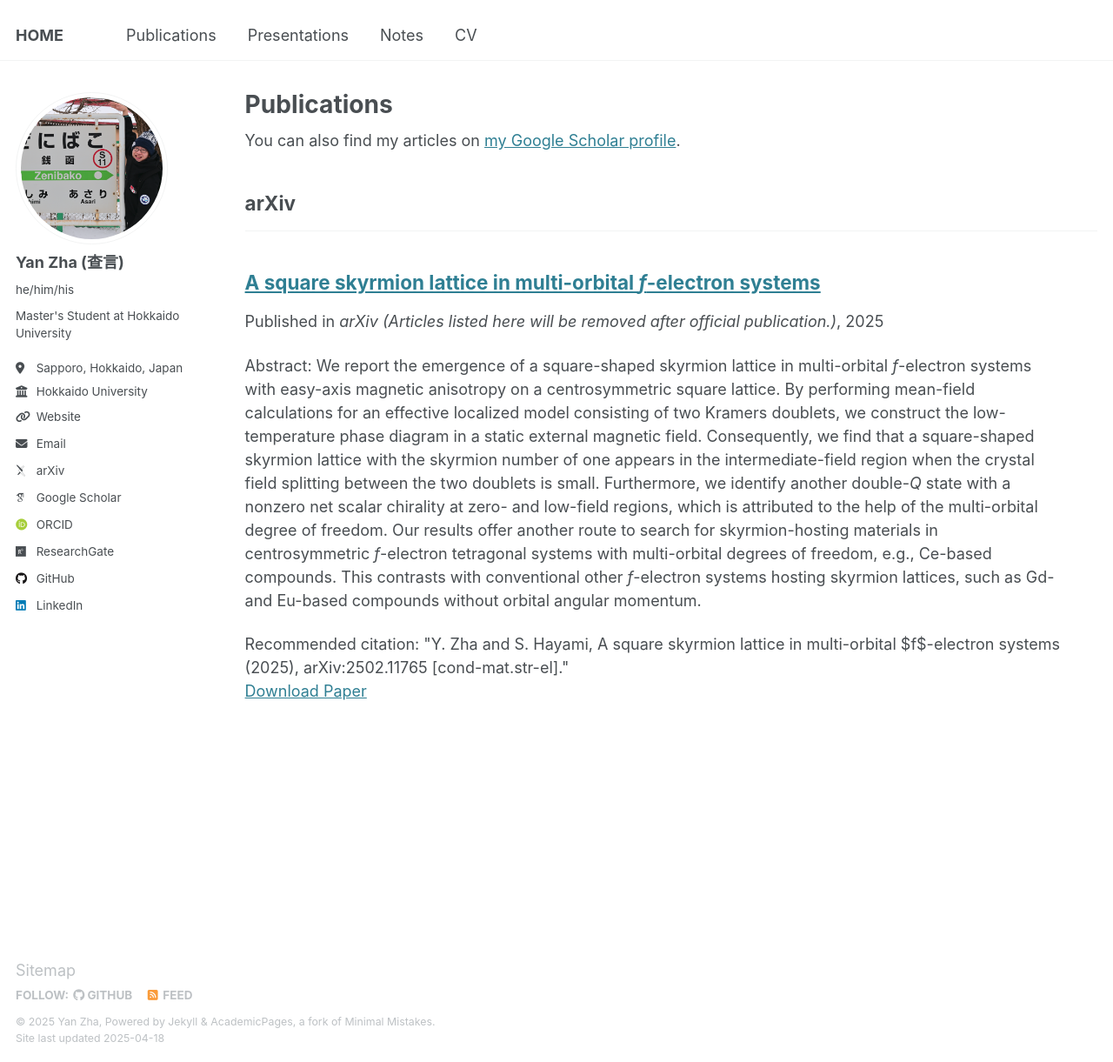
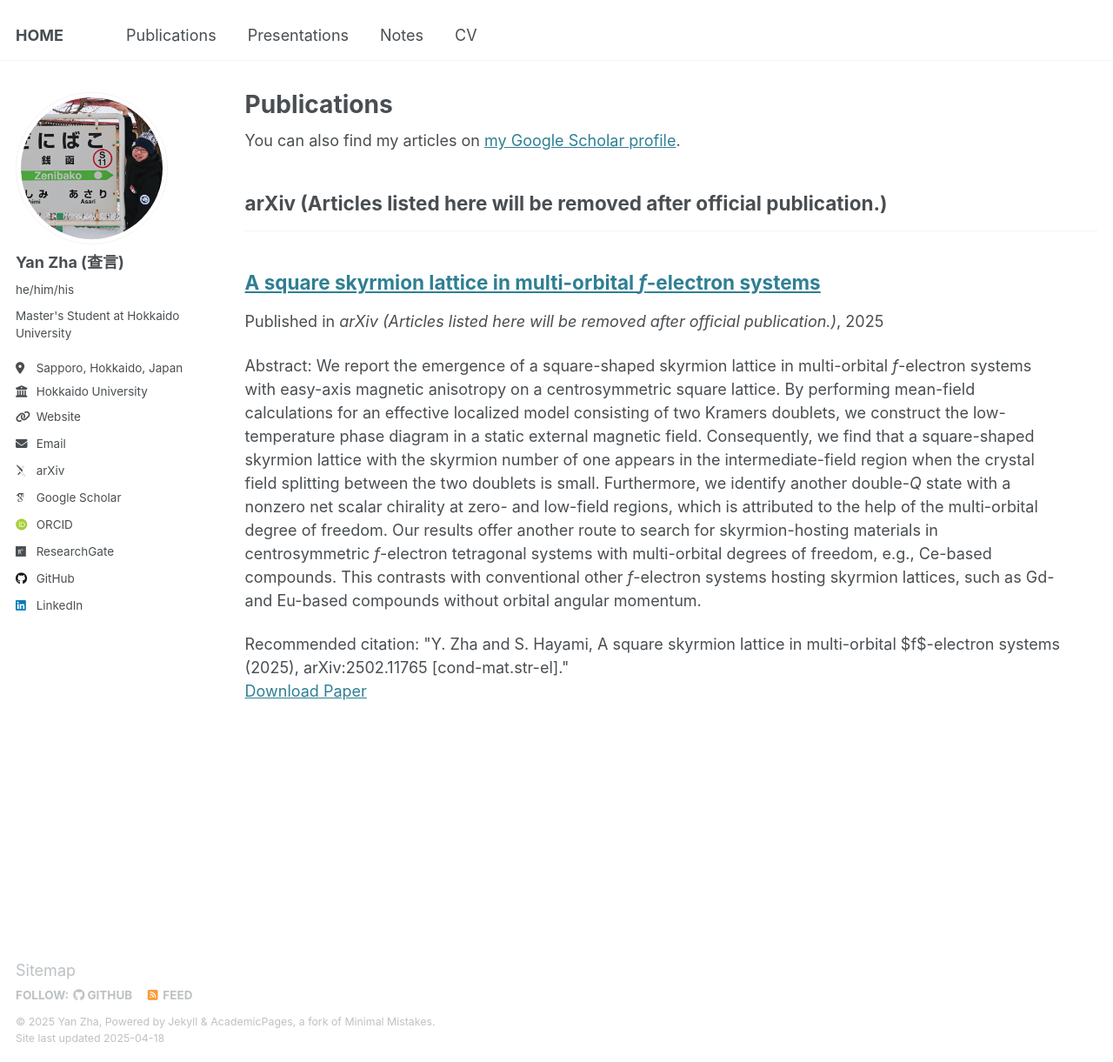
Before and after one commit to yzhacn/yzhacn.github.io, a Jekyll site: the page built from _pages/publications.html, in a window 1280 px wide and 1221 px high. Shown: the whole window at 87% size. Built offline with Jekyll 4.4.1, drawn with Linux system fonts in a browser that asks for light colours; some web fonts are replaced.

Commit message:
Update _config.yml

```diff
--- a/_config.yml
+++ b/_config.yml
@@ -84,7 +84,7 @@ publication_category:
   conferences:
     title: 'Conference Papers'
   arxiv:
-    title: 'arXiv'
+    title: 'arXiv (Articles listed here will be removed after official publication.)'
 
 
 # Site Settings
```
